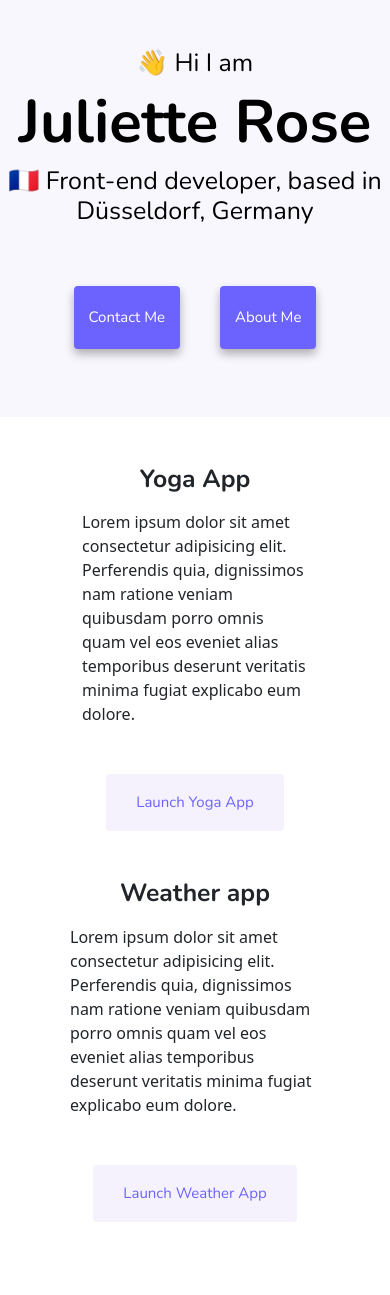
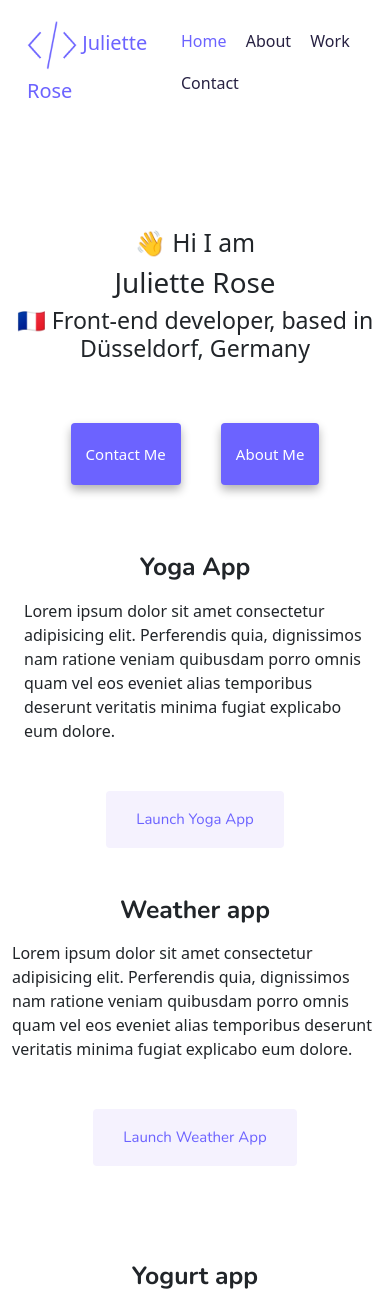
Before and after one commit to jrose53/Portfolio_Juliette_Rose, a plain HTML site: page index.html in a window 390 px wide. Shown: the top 1295 px of the page. Drawn offline with nearby package versions, Linux system fonts and the light colour scheme; some icons are missing.

Commit message:
Added a navbar to all the pages

```diff
--- a/Design/styles.css
+++ b/Design/styles.css
@@ -4,6 +4,40 @@
   --box-shadow: 0 5px 10px rgba(0, 0, 0, 0.3);
 }
 
+.website-title {
+  font-size: 20px;
+  line-height: 42px;
+  margin-left: 15px;
+  color: var(--primary-color);
+  text-decoration: none;
+}
+
+nav {
+  padding: 20px 0;
+  text-decoration: none;
+}
+
+nav ul {
+  padding: 0;
+  margin: 0;
+}
+nav li {
+  display: inline;
+  list-style: none;
+  line-height: 42px;
+  margin-left: 15px;
+}
+
+nav a {
+  text-decoration: none;
+  color: #272142;
+}
+
+nav a:hover,
+nav li.active a {
+  color: var(--primary-color);
+  text-decoration: none;
+}
 .content {
   padding-left: 70px;
   padding-right: 70px;
--- a/index.html
+++ b/index.html
@@ -10,7 +10,6 @@
       href="https://fonts.googleapis.com/css2?family=Nunito:wght@400;700&display=swap"
       rel="stylesheet"
     />
-
     <link
       href="//netdna.bootstrapcdn.com/twitter-bootstrap/2.3.2/css/bootstrap-combined.no-icons.min.css"
       rel="stylesheet"
@@ -19,6 +18,8 @@
       href="//netdna.bootstrapcdn.com/font-awesome/3.2.1/css/font-awesome.css"
       rel="stylesheet"
     />
+    <title>Juliette Rose - My coding portfolio</title>
+
     <link
       href="https://cdn.jsdelivr.net/npm/bootstrap@5.2.2/dist/css/bootstrap.min.css"
       rel="stylesheet"
@@ -30,21 +31,46 @@
       integrity="sha384-MrcW6ZMFYlzcLA8Nl+NtUVF0sA7MsXsP1UyJoMp4YLEuNSfAP+JcXn/tWtIaxVXM"
       crossorigin="anonymous"
     ></script>
-
-    <title>Juliette Rose</title>
     <link rel="stylesheet" href="Design/styles.css" />
   </head>
   <body>
-    <div class="hero">
-      <h2 class="titre-1 text-center pt-5">👋 Hi I am</h2>
+    <div class="container">
+      <nav class="d-flex justify-content-between">
+        <a class="website-title">
+          <img
+            src="images/logo.png"
+            width="50"
+            height="50"
+            class="logo d-inline-block align-middle"
+            alt=""
+          />
+          Juliette Rose
+        </a>
+
+        <ul>
+          <li class="active">
+            <a href="index.html"> Home</a>
+          </li>
+          <li>
+            <a href="about.html"> About</a>
+          </li>
+          <li>
+            <a href="work.html"> Work</a>
+          </li>
+          <li>
+            <a href="contact.html"> Contact</a>
+          </li>
+        </ul>
+      </nav>
+
+      <h2 class="titre-1 text-center mt-5 pt-5">👋 Hi I am</h2>
       <h1 class="nom text-center">Juliette Rose</h1>
       <h3 class="titre-2 text-center">
         🇫🇷 Front-end developer, based in Düsseldorf, Germany
       </h3>
-
-      <div class="navigation-links mb-5 pb-5">
+      <div class="navigation-links mb-5">
         <a
-          href=""
+          href="about.html#contact"
           class="contact-link"
           title="Contact me by clicking on that button"
           >Contact me</a
@@ -52,52 +78,73 @@
         <a href="about.html" class="about-link" title="Discover more about me"
           >About me</a
         >
+      </div>
 
-      </div>
-    </div>
-    <div class="content">
       <div class="container mt-5">
         <div class="row">
           <div class="col-md-6">
-          <img src="images/yoga.png" class="img-fluid rounded d-none d-sm-block" alt="Overview of my yoga app"/>
+            <img
+              src="images/yoga.png"
+              class="img-fluid rounded d-none d-sm-block"
+              alt="Overview of my yoga app"
+            />
           </div>
           <div class="col-md-6">
-          <h2 class="titre text-center text-md-start bg-none mb-3">Yoga App</h2>
+            <h2 class="titre text-center text-md-start bg-none mb-3">
+              Yoga App
+            </h2>
+            <p>
+              Lorem ipsum dolor sit amet consectetur adipisicing elit.
+              Perferendis quia, dignissimos nam ratione veniam quibusdam porro
+              omnis quam vel eos eveniet alias temporibus deserunt veritatis
+              minima fugiat explicabo eum dolore.
+            </p>
+
+            <div class="mt-5">
+              <a href="#" class="primary-link" title="Launch yoga app"
+                >Launch Yoga App</a
+              >
+            </div>
+          </div>
+        </div>
+      </div>
+      <div class="row mt-5">
+        <div class="col-md-6">
+          <h2 class="titre text-center text-md-start bg-none mb-3">
+            Weather app
+          </h2>
           <p>
             Lorem ipsum dolor sit amet consectetur adipisicing elit. Perferendis
             quia, dignissimos nam ratione veniam quibusdam porro omnis quam vel
             eos eveniet alias temporibus deserunt veritatis minima fugiat
             explicabo eum dolore.
           </p>
-
-         <div class="mt-5">
-           <a href="#" class="primary-link" title="Launch yoga app">Launch Yoga App</a>
-        </div>   </div>
+          <div class="mb-5 mt-5">
+            <a href="#" class="primary-link" title="Launch Weather app"
+              >Launch Weather App</a
+            >
+          </div>
+        </div>
+        <div class="col-md-6">
+          <img
+            src="images/weather.png"
+            class="img-fluid rounded d-none d-sm-block"
+            alt="Overview of my weather app"
+          />
         </div>
       </div>
       <div class="row mt-5">
         <div class="col-md-6">
-            <h2 class="titre text-center text-md-start bg-none mb-3">Weather app</h2>
-            <p >
-              Lorem ipsum dolor sit amet consectetur adipisicing elit. Perferendis
-              quia, dignissimos nam ratione veniam quibusdam porro omnis quam vel
-              eos eveniet alias temporibus deserunt veritatis minima fugiat
-              explicabo eum dolore.
-            </p>
-            <div class="mb-5 mt-5">
-              <a href="#" class="primary-link" title="Launch Weather app">Launch Weather App</a>
-            </div>
+          <img
+            src="images/yogurt.png"
+            class="img-fluid rounded d-none d-sm-block"
+            alt="Overview of my yogurt app"
+          />
         </div>
         <div class="col-md-6">
-            <img src="images/weather.png" class="img-fluid rounded d-none d-sm-block" alt="Overview of my weather app">
-          </div>
-        </div>
-        <div class="row mt-5">
-            <div class="col-md-6">
-              <img src="images/yogurt.png" class="img-fluid rounded d-none d-sm-block" alt="Overview of my yogurt app">
-            </div>
-            <div class="col-md-6">
-              <h2 class="titre text-center text-md-start bg-none mb-3">Yogurt app</h2>
+          <h2 class="titre text-center text-md-start bg-none mb-3">
+            Yogurt app
+          </h2>
           <p>
             Lorem ipsum dolor sit amet consectetur adipisicing elit. Perferendis
             quia, dignissimos nam ratione veniam quibusdam porro omnis quam vel
@@ -105,11 +152,11 @@
             explicabo eum dolore.
           </p>
           <div class="mt-5">
-                <a href="#" class="primary-link" title="Launch yogurt app">Launch Yogurt App</a>
+            <a href="#" class="primary-link" title="Launch yogurt app"
+              >Launch Yogurt App</a
+            >
           </div>
         </div>
-          </div>
-
       </div>
     </div>
   </body>
```
Also changed, not shown: About.html (+28 -0 lines), Contact.html (+28 -0 lines), cv.html (deleted, +0 -10 lines), work.html (+28 -0 lines), images/Logo-small.png (added), images/Logo.png (added). Lines whose indentation alone changed are shown as unchanged.
